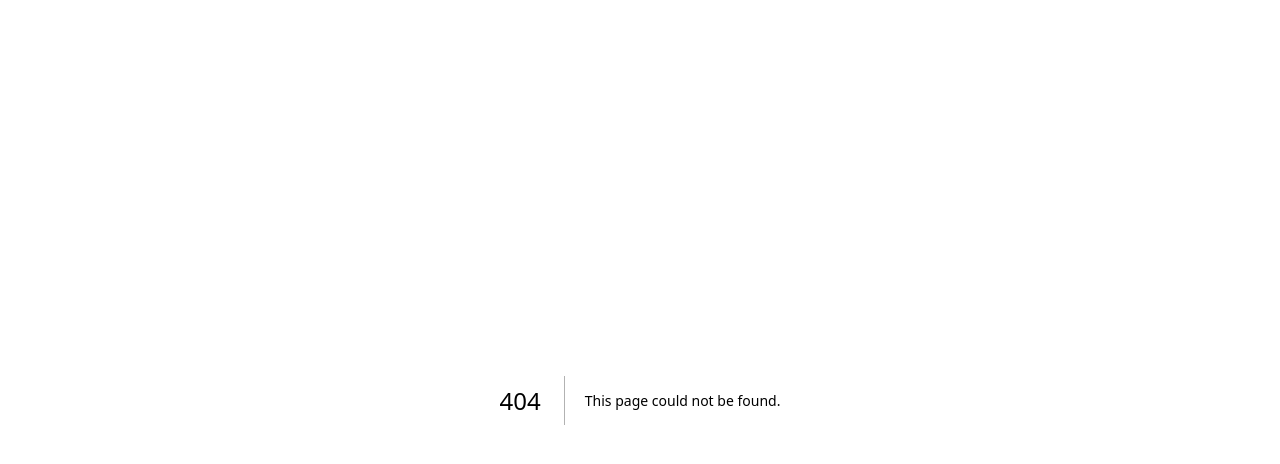
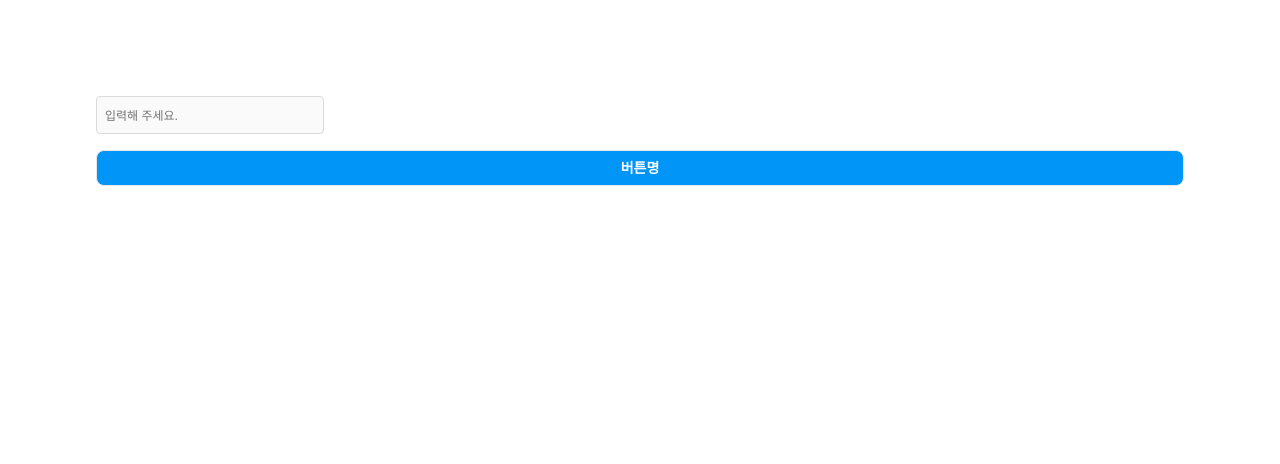
Before and after one commit to pleasemrlostman/share-your-favorite-places-front, a Next.js app: page /storybook in a window 1280 px wide. Before the commit this address had no page. Shown: the top 464 px of the page. Built offline with nearby package versions, Linux system fonts and the light colour scheme.

Commit message:
feat: input / button component

```diff
--- /dev/null
+++ b/src/app/_component/button/index.tsx
@@ -0,0 +1,21 @@
+type Props = React.ComponentPropsWithoutRef<"button"> & {
+  customType?: string;
+};
+
+type ButtonStyleType = {
+  [key: string]: string;
+};
+
+const defaultStyle =
+  "rounded-lg border font-semibold px-4 py-[.4375rem] text-sm bg-main text-white";
+const buttonVariants: ButtonStyleType = {
+  DEFAULT: `${defaultStyle}`,
+  DISABLED: `opacity-70 ${defaultStyle}`,
+};
+
+export default function Button({ customType, ...props }: Props) {
+  const className = `select-none ${buttonVariants[customType ?? "DEFAULT"]} ${
+    props.className ?? ""
+  }`;
+  return <button {...props} className={className} />;
+}
--- /dev/null
+++ b/src/app/_component/input/index.tsx
@@ -0,0 +1,40 @@
+"use client";
+
+import { Controller, Control } from "react-hook-form";
+import { FormValues } from "user";
+
+type Props = {
+  name: string;
+  placeholder: string;
+  className?: string;
+  control: Control<FormValues>;
+};
+
+export default function Input({
+  name,
+  placeholder,
+  className,
+  control,
+}: Props) {
+  return (
+    <Controller
+      control={control}
+      name={name}
+      render={({ field: { onChange }, fieldState: { error } }) => {
+        return (
+          <>
+            <input
+              type="text"
+              onChange={onChange}
+              placeholder={placeholder}
+              className={`p-2 bg-grey border border-[#dbdbdb] rounded focus:outline-none text-sm placeholder:text-[.75rem] placeholder:text-text ${className}`}
+            />
+            {error && (
+              <span className="inline-block mt-2">{error.message}</span>
+            )}
+          </>
+        );
+      }}
+    />
+  );
+}
--- /dev/null
+++ b/src/app/_types/user.ts
@@ -0,0 +1,5 @@
+declare module "user" {
+  export type FormValues = {
+    [key: string]: string | object | number | boolean;
+  };
+}
--- /dev/null
+++ b/src/app/storybook/page.tsx
@@ -0,0 +1,26 @@
+"use client";
+
+import { useForm } from "react-hook-form";
+
+import Input from "@/app/_component/input";
+import Button from "@/app/_component/button";
+
+export default function Storybook() {
+  const { control } = useForm({
+    defaultValues: {},
+  });
+
+  return (
+    <div className="min-h-screen bg-white p-24">
+      <form>
+        <Input name="email" placeholder="입력해 주세요." control={control} />
+        <Button
+          customType={`DEFAULT`}
+          className="flex justify-center items-center w-full mt-4"
+        >
+          버튼명
+        </Button>
+      </form>
+    </div>
+  );
+}
--- a/tailwind.config.ts
+++ b/tailwind.config.ts
@@ -13,6 +13,13 @@ const config: Config = {
         "gradient-conic":
           "conic-gradient(from 180deg at 50% 50%, var(--tw-gradient-stops))",
       },
+      colors: {
+        main: "#0095F6",
+        line: "#d8d5d5",
+        navy: "#00376B",
+        grey: "#fafafa",
+        text: "#737373",
+      },
     },
   },
   plugins: [],
```
Also changed, not shown: package.json (+6 -4 lines), 1 other file (tests, documents, lock files or other folders).
